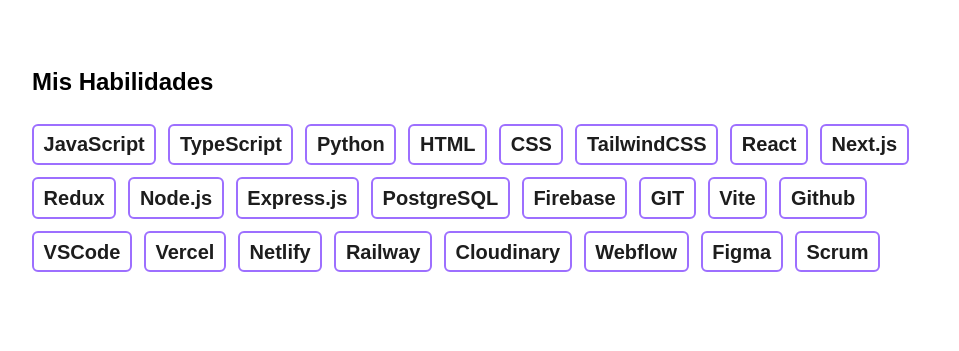
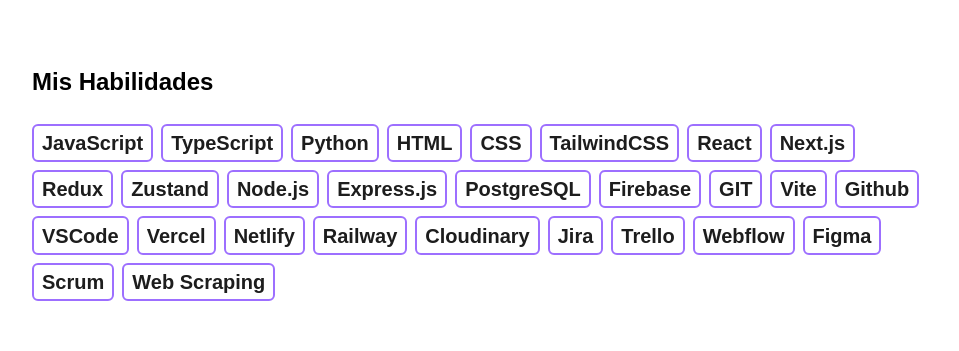
Before and after one commit to upon-X/portfolio-r, a React (Vite) app: page / in a window 1280 px wide. Shown: the part 1800-2151 px from the top of the page, without its empty margins (160-1119 px from the left). Built offline with nearby package versions, Linux system fonts and the light colour scheme.

Commit message:
feat: added new skills

```diff
--- a/src/components/AboutMe/MySkills.tsx
+++ b/src/components/AboutMe/MySkills.tsx
@@ -11,12 +11,12 @@
       <h4 className="font-semibold text-2xl">
         {content?.aboutMe[language].mySkills.title}
       </h4>
-      <div className="flex flex-wrap gap-3 text-xl sm:text-lg sm:gap-2 md:text-lg md:gap-2 select-none">
+      <div className="flex flex-wrap gap-2 text-xl sm:text-lg sm:gap-2 md:text-lg md:gap-2 select-none">
         {myTechAndSoftSkills.map((skill, index) => (
           <div
             key={index}
-            className={`border-2 border-purple rounded-md px-[0.6rem] py-[0.3rem] font-semibold ${
-              theme === "light" ? "text-darkTheme" : "text-[#ebebeb]"
+            className={`border-2 border-purple rounded-md px-[0.5rem] py-[0.2rem] font-semibold ${
+              theme === "light" ? "text-darkTheme" : "text-purple"
             } hover:bg-purple hover:text-white hover:-translate-y-1 transition-all`}
           >
             {skill}
--- a/src/translations/skills.ts
+++ b/src/translations/skills.ts
@@ -8,6 +8,7 @@
   "React",
   "Next.js",
   "Redux",
+  "Zustand",
   "Node.js",
   "Express.js",
   "PostgreSQL",
@@ -20,7 +21,10 @@
   "Netlify",
   "Railway",
   "Cloudinary",
+  "Jira",
+  "Trello",
   "Webflow",
   "Figma",
   "Scrum",
+  "Web Scraping",
 ];
```
